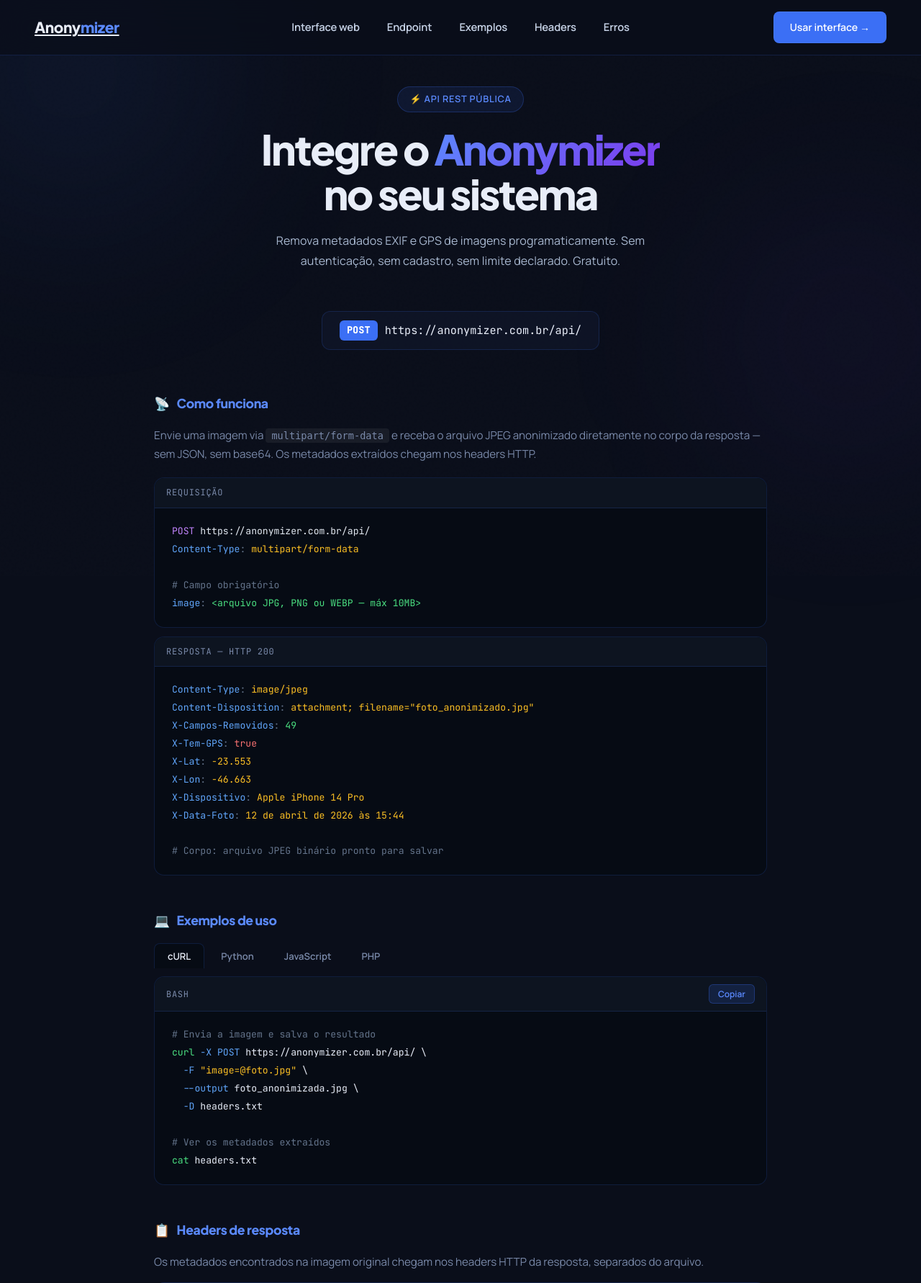
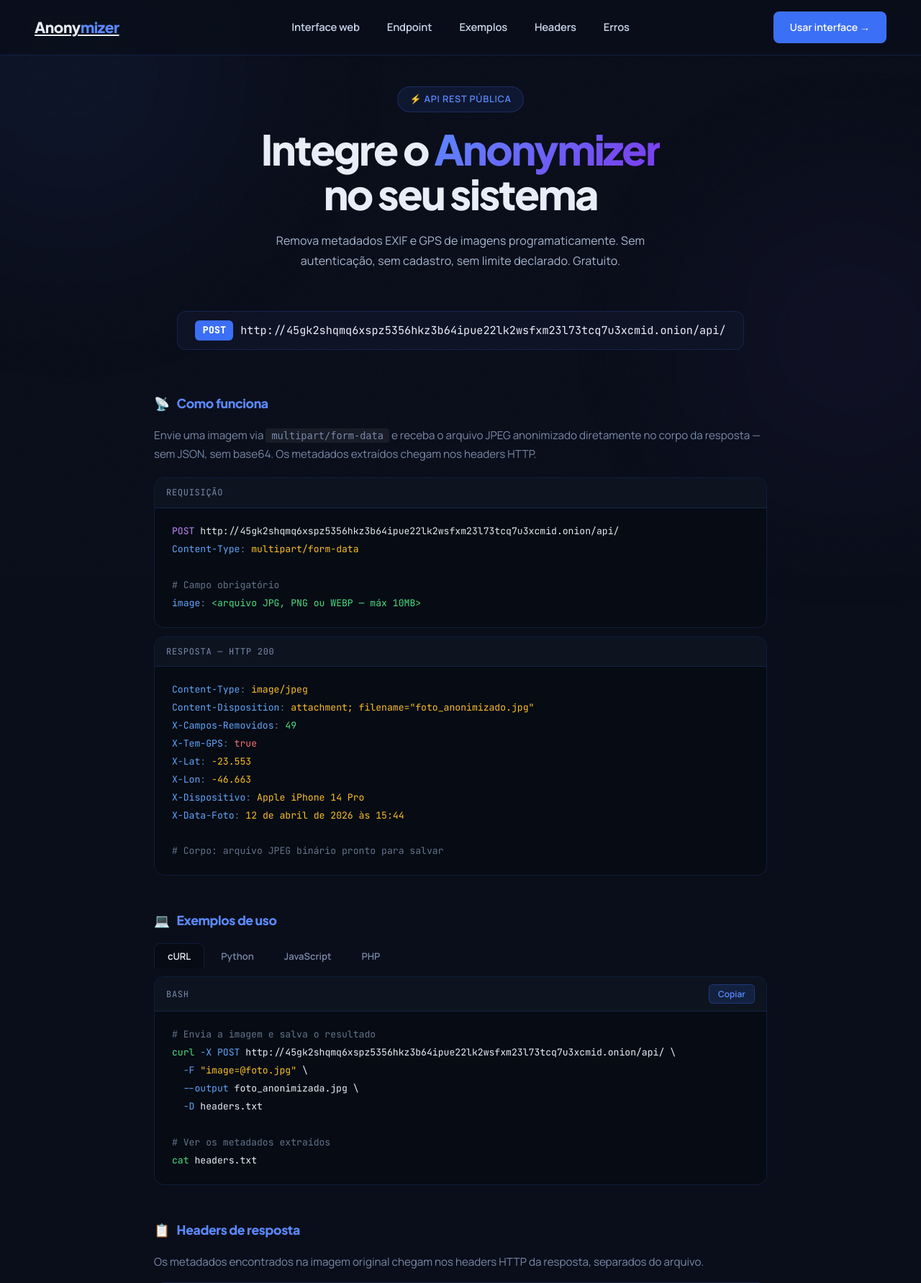
Before and after one commit to lucashfernandes91/Anonymizer, a Django app: template apps/anonymizer/templates/api.html in a window 1280 px wide. Shown: the top 1782 px of the page at 72% size. Run offline with Django 5.2, Linux system fonts and the light colour scheme; the template is opened without the code that fills it, so the values that code supplies are empty.

Commit message:
site versao TOR

```diff
--- a/apps/anonymizer/templates/api.html
+++ b/apps/anonymizer/templates/api.html
@@ -6,7 +6,7 @@
 	<title>Anonymizer API — Integração programática para remover metadados</title>
 	<meta name="description" content="API REST gratuita para remover metadados EXIF e GPS de imagens programaticamente. Sem autenticação, sem cadastro. Integre em qualquer sistema.">
 	<meta name="robots" content="index, follow">
-	<link rel="canonical" href="https://anonymizer.com.br/api-docs/">
+	<link rel="canonical" href="http://45gk2shqmq6xspz5356hkz3b64ipue22lk2wsfxm23l73tcq7u3xcmid.onion/api-docs/">
 	{% load static %}
 	<link rel="icon" type="image/svg+xml" href="{% static 'anonymizer/img/favicon.svg' %}">
 	<link rel="preconnect" href="https://fonts.googleapis.com">
@@ -69,9 +69,9 @@
 	<div class="orb orb-2"></div>
 
 	<nav>
-		<a href="https://anonymizer.com.br/" class="logo">Anony<span>mizer</span></a>
+		<a href="http://45gk2shqmq6xspz5356hkz3b64ipue22lk2wsfxm23l73tcq7u3xcmid.onion/" class="logo">Anony<span>mizer</span></a>
 		<div class="nav-links" id="nav-links">
-			<a href="https://anonymizer.com.br/" class="nav-link">Interface web</a>
+			<a href="http://45gk2shqmq6xspz5356hkz3b64ipue22lk2wsfxm23l73tcq7u3xcmid.onion/" class="nav-link">Interface web</a>
 			<a href="#endpoint" class="nav-link">Endpoint</a>
 			<a href="#exemplos" class="nav-link">Exemplos</a>
 			<a href="#headers" class="nav-link">Headers</a>
@@ -79,7 +79,7 @@
 		</div>
 		<div class="nav-right">
 			<button class="nav-mobile-toggle" onclick="document.getElementById('nav-links').classList.toggle('open')" aria-label="Menu">☰</button>
-			<a href="https://anonymizer.com.br/" class="nav-cta">Usar interface →</a>
+			<a href="http://45gk2shqmq6xspz5356hkz3b64ipue22lk2wsfxm23l73tcq7u3xcmid.onion/" class="nav-cta">Usar interface →</a>
 		</div>
 	</nav>
 
@@ -90,7 +90,7 @@
 		<div style="display:flex;justify-content:center;margin-top:28px">
 			<div class="api-endpoint-badge">
 				<span class="method-tag">POST</span>
-				<span>https://anonymizer.com.br/api/</span>
+				<span>http://45gk2shqmq6xspz5356hkz3b64ipue22lk2wsfxm23l73tcq7u3xcmid.onion/api/</span>
 			</div>
 		</div>
 	</div>
@@ -103,7 +103,7 @@
 			<div class="code-block" style="margin-top:20px">
 				<div class="code-header"><span class="code-lang">requisição</span></div>
 				<div class="code-body">
-<span class="cp">POST</span> <span class="cw">https://anonymizer.com.br/api/</span><br>
+<span class="cp">POST</span> <span class="cw">http://45gk2shqmq6xspz5356hkz3b64ipue22lk2wsfxm23l73tcq7u3xcmid.onion/api/</span><br>
 <span class="cb">Content-Type</span><span class="cm">:</span> <span class="cy">multipart/form-data</span><br><br>
 <span class="cm"># Campo obrigatório</span><br>
 <span class="cb">image</span><span class="cm">:</span> <span class="cg">&lt;arquivo JPG, PNG ou WEBP — máx 10MB&gt;</span>
@@ -138,7 +138,7 @@
 				<div class="code-block">
 					<div class="code-header"><span class="code-lang">bash</span><button class="code-copy" onclick="copyCode('curl-code',this)">Copiar</button></div>
 					<div class="code-body" id="curl-code"><span class="cm"># Envia a imagem e salva o resultado</span><br>
-<span class="cg">curl</span> <span class="cb">-X POST</span> https://anonymizer.com.br/api/ \<br>
+<span class="cg">curl</span> <span class="cb">-X POST</span> http://45gk2shqmq6xspz5356hkz3b64ipue22lk2wsfxm23l73tcq7u3xcmid.onion/api/ \<br>
 &nbsp;&nbsp;<span class="cb">-F</span> <span class="cy">"image=@foto.jpg"</span> \<br>
 &nbsp;&nbsp;<span class="cb">--output</span> foto_anonimizada.jpg \<br>
 &nbsp;&nbsp;<span class="cb">-D</span> headers.txt<br><br>
@@ -153,7 +153,7 @@
 					<div class="code-body" id="python-code"><span class="cp">import</span> <span class="cw">requests</span><br><br>
 <span class="cp">with</span> <span class="cg">open</span>(<span class="cy">"foto.jpg"</span>, <span class="cy">"rb"</span>) <span class="cp">as</span> f:<br>
 &nbsp;&nbsp;&nbsp;&nbsp;response = requests.<span class="cg">post</span>(<br>
-&nbsp;&nbsp;&nbsp;&nbsp;&nbsp;&nbsp;&nbsp;&nbsp;<span class="cy">"https://anonymizer.com.br/api/"</span>,<br>
+&nbsp;&nbsp;&nbsp;&nbsp;&nbsp;&nbsp;&nbsp;&nbsp;<span class="cy">"http://45gk2shqmq6xspz5356hkz3b64ipue22lk2wsfxm23l73tcq7u3xcmid.onion/api/"</span>,<br>
 &nbsp;&nbsp;&nbsp;&nbsp;&nbsp;&nbsp;&nbsp;&nbsp;files={<span class="cy">"image"</span>: f}<br>
 &nbsp;&nbsp;&nbsp;&nbsp;)<br><br>
 <span class="cp">if</span> response.status_code == <span class="cg">200</span>:<br>
@@ -171,7 +171,7 @@
 					<div class="code-body" id="js-code"><span class="cm">// fileInput é um elemento &lt;input type="file"&gt;</span><br>
 <span class="cp">const</span> form = <span class="cp">new</span> <span class="cg">FormData</span>();<br>
 form.<span class="cg">append</span>(<span class="cy">"image"</span>, fileInput.files[<span class="cg">0</span>]);<br><br>
-<span class="cp">const</span> res = <span class="cp">await</span> <span class="cg">fetch</span>(<span class="cy">"https://anonymizer.com.br/api/"</span>, {<br>
+<span class="cp">const</span> res = <span class="cp">await</span> <span class="cg">fetch</span>(<span class="cy">"http://45gk2shqmq6xspz5356hkz3b64ipue22lk2wsfxm23l73tcq7u3xcmid.onion/api/"</span>, {<br>
 &nbsp;&nbsp;method: <span class="cy">"POST"</span>,<br>
 &nbsp;&nbsp;body: form<br>
 });<br><br>
@@ -192,7 +192,7 @@ form.<span class="cg">append</span>(<span class="cy">"image"</span>, fileInput.f
 				<div class="code-block">
 					<div class="code-header"><span class="code-lang">php</span><button class="code-copy" onclick="copyCode('php-code',this)">Copiar</button></div>
 					<div class="code-body" id="php-code"><span class="cp">&lt;?php</span><br>
-<span class="cb">$ch</span> = curl_init(<span class="cy">'https://anonymizer.com.br/api/'</span>);<br><br>
+<span class="cb">$ch</span> = curl_init(<span class="cy">'http://45gk2shqmq6xspz5356hkz3b64ipue22lk2wsfxm23l73tcq7u3xcmid.onion/api/'</span>);<br><br>
 curl_setopt_array(<span class="cb">$ch</span>, [<br>
 &nbsp;&nbsp;CURLOPT_POST &nbsp;&nbsp;&nbsp;&nbsp;&nbsp;&nbsp;&nbsp;&nbsp;=&gt; <span class="cg">true</span>,<br>
 &nbsp;&nbsp;CURLOPT_RETURNTRANSFER =&gt; <span class="cg">true</span>,<br>
@@ -253,15 +253,15 @@ curl_close(<span class="cb">$ch</span>);</div>
 		<div style="background:rgba(59,111,245,0.06);border:1px solid rgba(59,111,245,0.2);border-radius:16px;padding:32px;text-align:center;margin-top:48px">
 			<div style="font-family:'Plus Jakarta Sans',sans-serif;font-size:1.3rem;font-weight:800;margin-bottom:10px;letter-spacing:-0.02em">Prefere a interface visual?</div>
 			<p style="color:#a8b8d0;margin-bottom:24px;font-size:0.95rem">Arraste sua imagem e veja os metadados removidos em tempo real — sem código.</p>
-			<a href="https://anonymizer.com.br/" class="nav-cta" style="padding:12px 32px;font-size:0.95rem;border-radius:10px">Usar interface web →</a>
+			<a href="http://45gk2shqmq6xspz5356hkz3b64ipue22lk2wsfxm23l73tcq7u3xcmid.onion/" class="nav-cta" style="padding:12px 32px;font-size:0.95rem;border-radius:10px">Usar interface web →</a>
 		</div>
 
 	</div>
 
 	<footer>
-		<a href="https://anonymizer.com.br/" class="footer-logo">Anony<span>mizer</span></a>
+		<a href="http://45gk2shqmq6xspz5356hkz3b64ipue22lk2wsfxm23l73tcq7u3xcmid.onion/" class="footer-logo">Anony<span>mizer</span></a>
 		<div class="footer-tagline">Privacidade para todos. Grátis.</div>
-		<div class="footer-copy">© 2026 Anonymizer · anonymizer.com.br</div>
+		<div class="footer-copy">© 2026 Anonymizer · 45gk2shqmq6xspz5356hkz3b64ipue22lk2wsfxm23l73tcq7u3xcmid.onion</div>
 	</footer>
 	<button id="back-to-top" onclick="window.scrollTo({top:0,behavior:'smooth'})" aria-label="Voltar ao topo">&#8679;</button>
 
--- a/apps/anonymizer/templates/sitemap.xml
+++ b/apps/anonymizer/templates/sitemap.xml
@@ -1,7 +1,7 @@
 <?xml version="1.0" encoding="UTF-8"?>
 <urlset xmlns="http://www.sitemaps.org/schemas/sitemap/0.9">
   <url>
-    <loc>https://anonymizer.com.br/</loc>
+    <loc>http://45gk2shqmq6xspz5356hkz3b64ipue22lk2wsfxm23l73tcq7u3xcmid.onion/</loc>
     <lastmod>2025-04-03</lastmod>
     <changefreq>weekly</changefreq>
     <priority>1.0</priority>
```
Also changed, not shown: apps/anonymizer/templates/home.html (+10 -10 lines), apps/anonymizer/templates/llms.txt (+7 -7 lines), apps/anonymizer/templates/robots.txt (+4 -4 lines).
